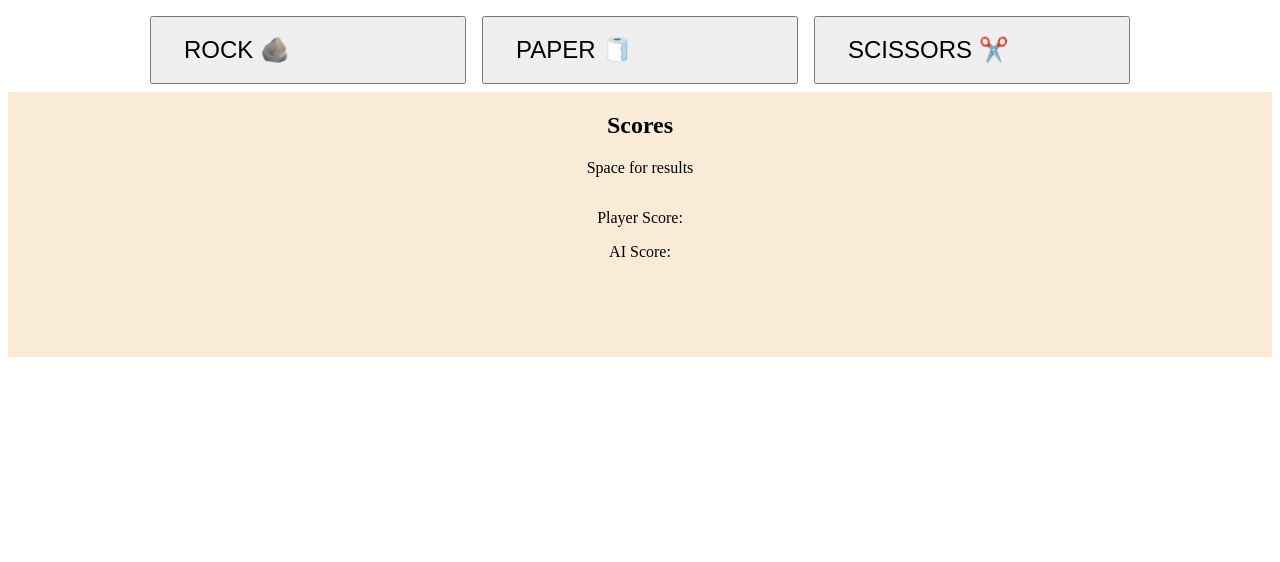
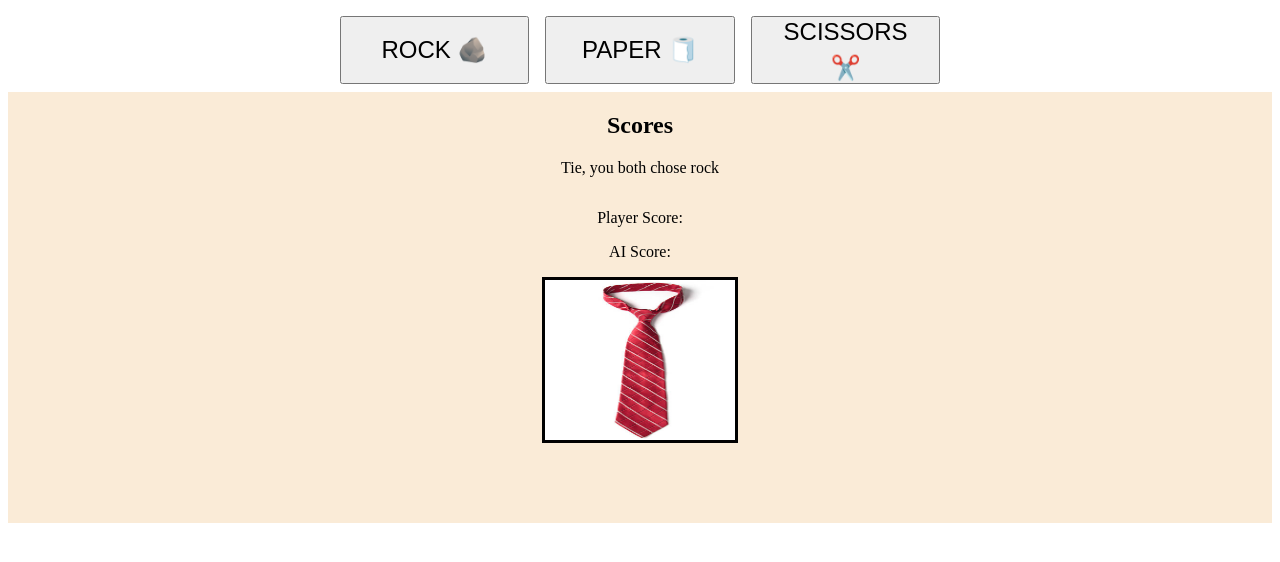
Before and after one commit to AJ-Gagliardo/rock_paper_scissors, a plain HTML site: page index.html in a window 1280 px wide. Both pictures are taken after a click on the button "ROCK 🪨". Drawn offline with Linux system fonts and the light colour scheme.

Commit message:
added message that changes depending on who wins, added an image that appears depending on the outcome

```diff
--- a/index.html
+++ b/index.html
@@ -24,7 +24,9 @@
 
         </div>
     </div>
+    <img class="image"/>
 </div>
+
 
 </body>
 <link rel="stylesheet" href="style.css"></link>
--- a/script.js
+++ b/script.js
@@ -11,6 +11,13 @@ function getComputerChoice(){
     return AIChoice;
 }
 
+const results = document.querySelector('.results');
+// results.textContent = 'asd2'
+console.log(results);
+const image = document.querySelector('.image');
+console.log(image)
+
+
 
 
 function playRound(playerSelection, computerSelection){
@@ -22,14 +29,22 @@ function playRound(playerSelection, computerSelection){
     if (((playerSelection == 'rock') && (computerSelection == 'scissors')) ||
     (playerSelection == 'paper') && (computerSelection == 'rock')||
     (playerSelection == 'scissors')&&(computerSelection == 'paper')){
+        results.textContent= winMessage;
+        image.src="img/win.jpg";
         return winMessage;
+
     }
     else if (((playerSelection == 'rock') && (computerSelection == 'paper')) ||
     (playerSelection == 'paper') && (computerSelection == 'scissors') ||
     (playerSelection == 'scissors')&& (computerSelection == 'rock')){
+        results.textContent= loseMessage;
+        image.src="img/lose.jpg";
         return loseMessage;
+
     }
     else if ((playerSelection == computerSelection)){
+        results.textContent= tieMessage;
+        image.src="img/tie.jpg";
         return tieMessage;
     }
     else { return naMessage};
@@ -58,6 +73,7 @@ scissors.addEventListener("click", function(){
     console.log(result);
 
 })
+
 
 
 // trying in another format
--- a/style.css
+++ b/style.css
@@ -3,12 +3,13 @@
     padding:2rem;
     font-size:1.5rem;
     margin:0.5rem;
-    width:25%;
+    width:15%;
     height: 2rem;
     display: inline-flex;
     line-height:1.5;
-    align-items:center;*/
+    align-items:center;
     justify-content: center;
+    align-items: center;
     ;
 }
 
@@ -52,3 +53,10 @@ margin: 1rem;
 
 
 }
+
+.image{
+    top-margin:12px;
+    width:15%;
+    border: solid black;
+    height:10rem;
+}
```
Also changed, not shown: img/lose.jpg (added), img/tie.jpg (added), img/win.jpg (added).
